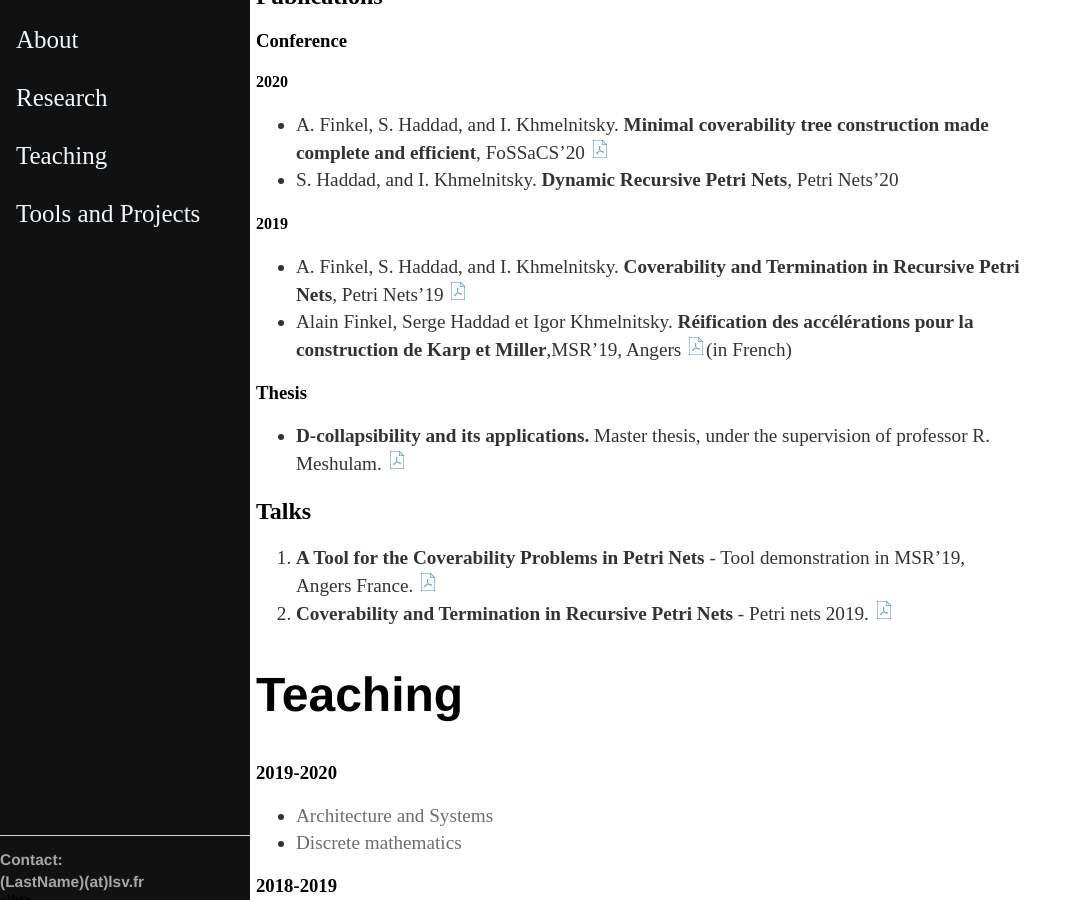
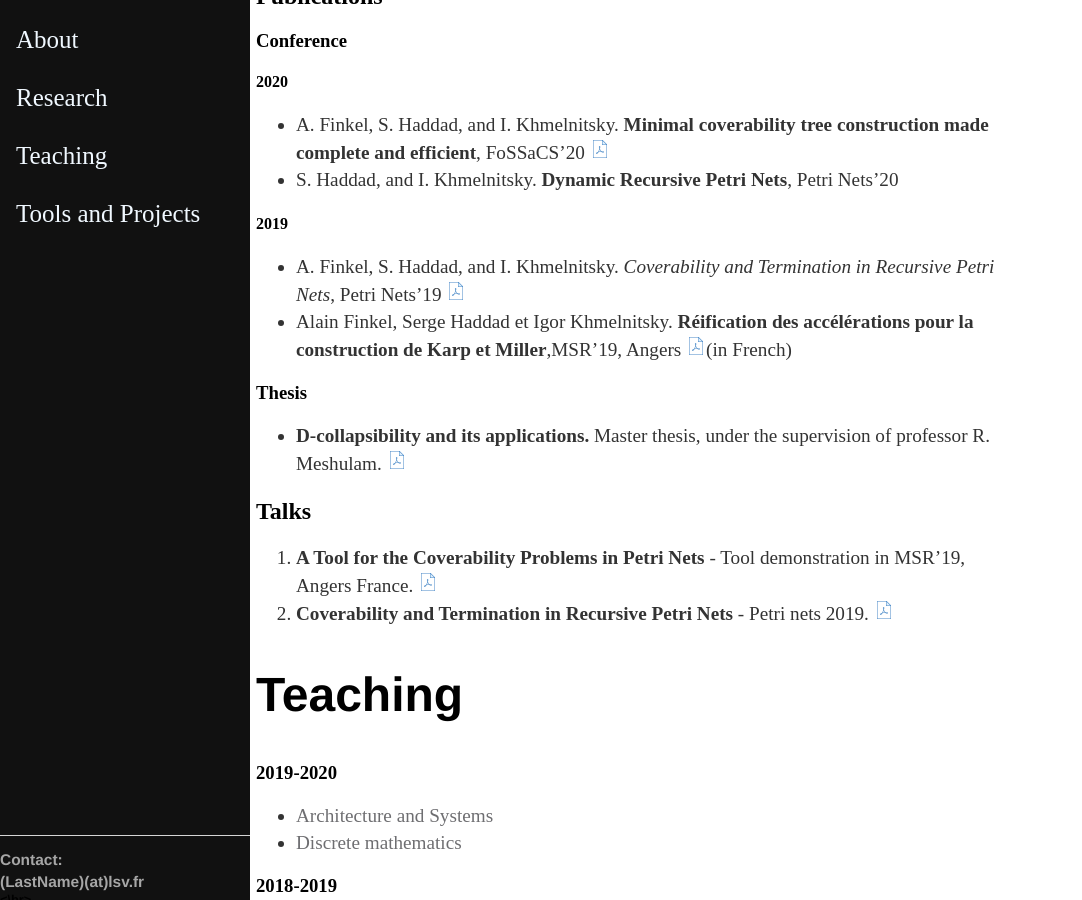
Before and after one commit to IgorKhm/igorkhm.github.io, a Jekyll site: the page built from index.md, in a window 1280 px wide and 900 px high, scrolled down 605 px. Shown: the whole window, without its empty margins (0-1082 px from the left). Built offline with Jekyll 4.4.1, drawn with Linux system fonts in a browser that asks for light colours.

```diff
--- a/index.md
+++ b/index.md
@@ -19,7 +19,7 @@ My research is currently mainly focused on verification of infinite state system
    +  S. Haddad, and I. Khmelnitsky. **Dynamic Recursive Petri Nets**, Petri Nets'20
 
 #### 2019
-   +  A. Finkel, S. Haddad, and I. Khmelnitsky. __Coverability and Termination in Recursive Petri Nets__, Petri Nets'19
+   +  A. Finkel, S. Haddad, and I. Khmelnitsky. _Coverability and Termination in Recursive Petri Nets_, Petri Nets'19
    <a href="https://hal.inria.fr/hal-02081019"><img src="pictures/pdf.png" alt="drawing" width="20"/></a>
    + Alain Finkel, Serge Haddad et Igor Khmelnitsky. **Réification des accélérations pour la construction de Karp et Miller**,MSR'19, Angers
    <a href="https://hal.archives-ouvertes.fr/hal-02431913"><img src="pictures/pdf.png" alt="drawing" width="20"/></a>(in French)
```
